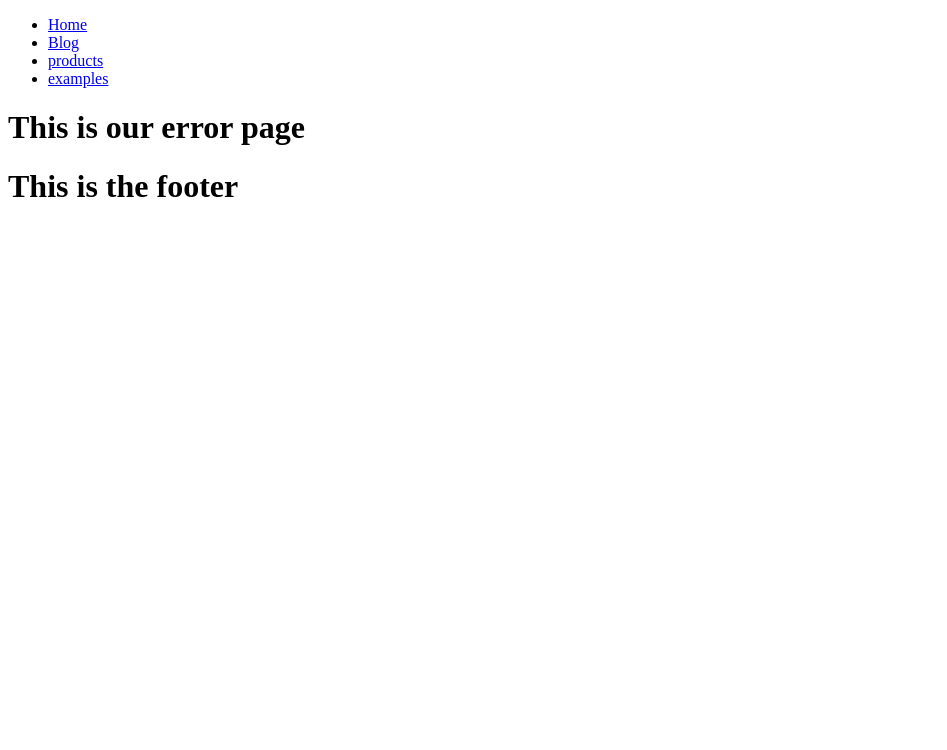
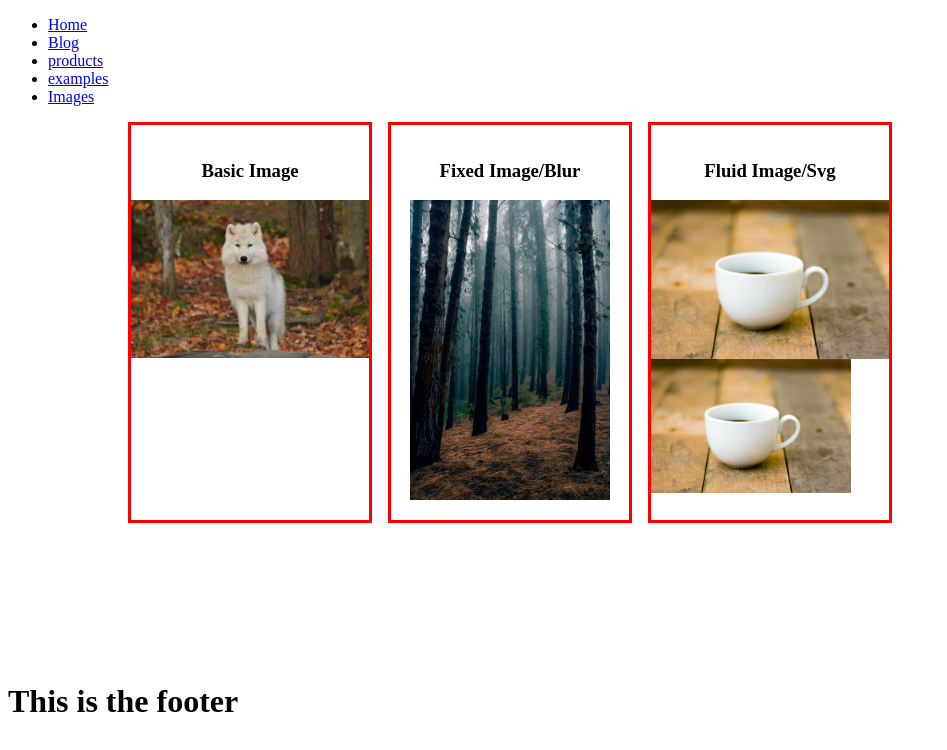
Before and after one commit to KeenanJones1/GatsbyTutorial, a Gatsby site: page /images in a window 1280 px wide. Before the commit this address had no page. Shown: the whole page, without its empty margins (0-947 px from the left). Built offline with nearby package versions, Linux system fonts and the light colour scheme; Gatsby itself is replaced by a stand-in of ours.

Commit message:
Gatsby Image

```diff
--- a/gatsby-config.js
+++ b/gatsby-config.js
@@ -22,5 +22,12 @@ module.exports = {
         path: `${__dirname}/src/images/`,
       },
     },
+    {
+      resolve: `gatsby-source-filesystem`,
+      options: {
+        name: `posts`,
+        path: `${__dirname}/src/posts/`,
+      },
+    },`gatsby-transformer-sharp`, `gatsby-plugin-sharp`
   ]
 }
--- a/package.json
+++ b/package.json
@@ -16,8 +16,11 @@
   "dependencies": {
     "babel-plugin-styled-components": "^1.11.1",
     "gatsby": "^2.25.3",
+    "gatsby-image": "^2.5.0",
+    "gatsby-plugin-sharp": "^2.8.0",
     "gatsby-plugin-styled-components": "^3.4.0",
     "gatsby-source-filesystem": "^2.5.0",
+    "gatsby-transformer-sharp": "^2.6.0",
     "react": "^16.12.0",
     "react-dom": "^16.12.0",
     "styled-components": "^5.2.1"
--- a/src/components/Layout.js
+++ b/src/components/Layout.js
@@ -1,6 +1,8 @@
 import React from 'react'
 import Footer from './Footer'
 import Navbar from './Navbar'
+import "./layout.css"
+
 function Layout({children}) {
  return (
   <>
--- a/src/components/Navbar.js
+++ b/src/components/Navbar.js
@@ -17,6 +17,9 @@ export default function Navbar() {
     <li>
      <Link to='/examples/'>examples</Link>
     </li>
+    <li>
+     <Link to='/images/'>Images</Link>
+    </li>
    </ul>
   </nav>
  )
--- /dev/null
+++ b/src/components/layout.css
@@ -0,0 +1,23 @@
+.images{
+ text-align: center;
+ text-transform: capitalize;
+ width: 80vw;
+ margin: 0 auto 10rem auto;
+}
+
+.single-image{
+ border: 3px solid red;
+ padding: 1rem 0;
+}
+
+@media screen and (min-width: 992px){
+ .images{
+  display: grid;
+  grid-template-columns:1fr 1fr 1fr 1fr ;
+  column-gap: 1rem;
+ }
+}
+
+.small{
+ width: 200px
+}
--- /dev/null
+++ b/src/examples/Images.js
@@ -0,0 +1,54 @@
+import React from 'react'
+import { graphql, useStaticQuery} from 'gatsby'
+import img from '../images/im3.jpeg'
+import Image  from 'gatsby-image'
+
+const getImages = graphql`
+{
+ fixed: file(relativePath: {eq: "img1.jpeg"}) {
+   childImageSharp {
+     fixed(grayscale: true, width: 200) {
+       ...GatsbyImageSharpFixed
+     }
+   }
+ }
+ fluid: file(relativePath: {eq: "img2.jpeg"}) {
+   childImageSharp {
+     fluid {
+      ...GatsbyImageSharpFluid_tracedSVG
+     }
+   }
+ }
+}
+`
+
+const Images = () => {
+ const data = useStaticQuery(getImages)
+ // console.log(data)
+ return (
+  <section className="images">
+
+   <article className="single-image">
+   <h3>Basic Image</h3>
+   <img src={img} width="100%"/>
+   </article>
+
+   <article className="single-image">
+   <h3>Fixed Image/blur</h3>
+   <Image fixed={data.fixed.childImageSharp.fixed}/>
+   </article>
+
+   <article className="single-image">
+   <h3>Fluid Image/svg</h3>
+   <Image fluid={data.fluid.childImageSharp.fluid} />
+
+    <div className="small">
+     <Image fluid={data.fluid.childImageSharp.fluid}/>
+    </div>
+   </article>
+
+  </section>
+ )
+}
+
+export default Images
--- /dev/null
+++ b/src/pages/images.js
@@ -0,0 +1,15 @@
+import React from 'react'
+import Layout from '../components/Layout'
+import Images from '../examples/Images'
+
+
+ const images = () => {
+ return (
+  <Layout>
+   <Images/>
+  </Layout>
+ )
+}
+
+
+export default images;
```
Also changed, not shown: src/posts/post-2.txt (added), src/posts/post.txt (added), 1 other file.
